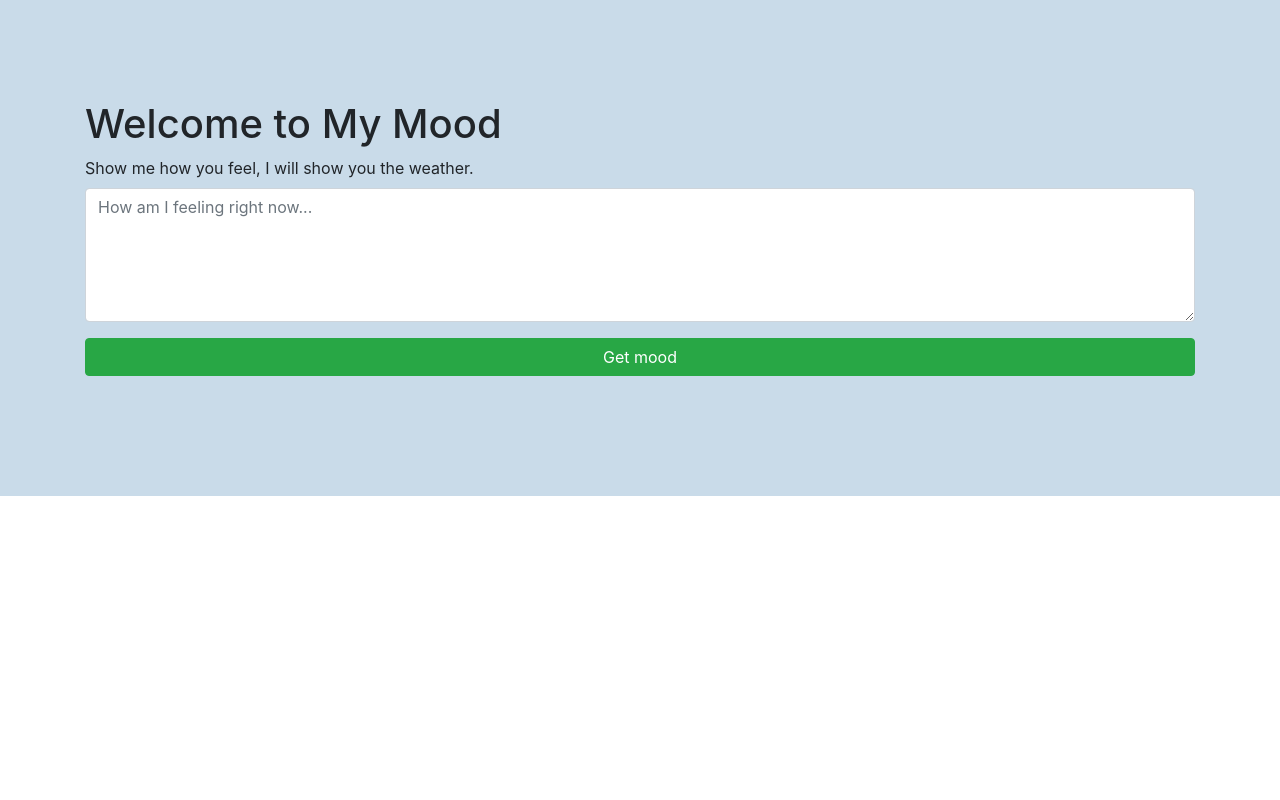
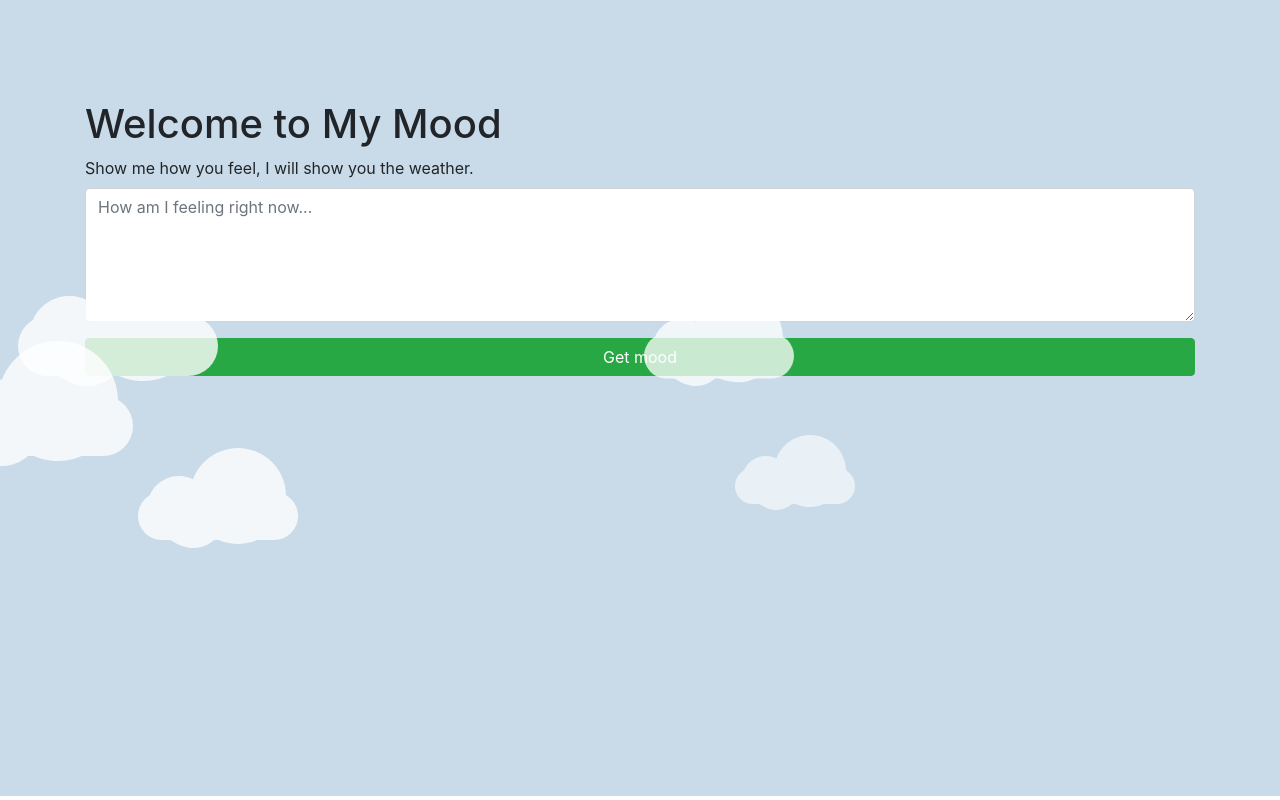
Before and after one commit to ruyaflute/my-mood, a React (Create React App) app: page / in a window 1280 px wide. Built offline with nearby package versions, Linux system fonts and the light colour scheme.

Commit message:
I feel like a Queen

```diff
--- a/src/App.js
+++ b/src/App.js
@@ -17,7 +17,6 @@ class App extends React.Component {
         text: "",
       },
       mood: "",
-      theme: "",
     };
   }
 
@@ -44,15 +43,16 @@ class App extends React.Component {
       .then((response) => {
         this.setState({ mood: response.result, isLoading: false });
       });
-
     };
 
- getClouds = () => {
+  getClouds = () => {
         return (
-          <div className="cloud">
+          <div className="cloudGroup">
            <div className="cloud x1"></div>
             <div className="cloud x2"></div>
             <div className="cloud x3"></div>
+            <div className="cloud x4"></div>
+            <div className="cloud x5"></div>
           </div>
         );
       }
@@ -110,17 +110,10 @@ class App extends React.Component {
 
             {mood.includes("POSITIVE") ?
             (<div className="sun"></div>):
-            (<div className="App">{this.getClouds}</div>)}
+            (<div className="App">{this.getClouds()}</div>)}
 
           </div>
         </Container>
-{/*
-        <div className="cloud x1"></div>
-        <div className="cloud x2"></div>
-        <div className="cloud x3"></div>
-        <div className="cloud x4"></div>
-        <div className="cloud x5"></div>
-*/}
       </div>
     );
   }
```
